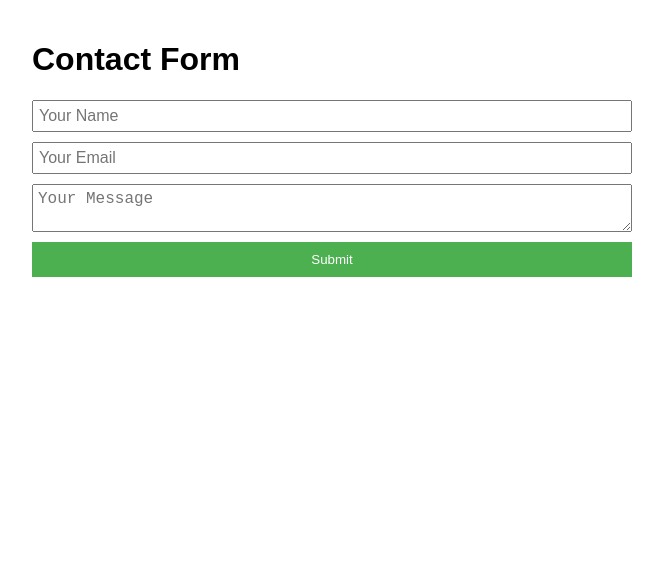
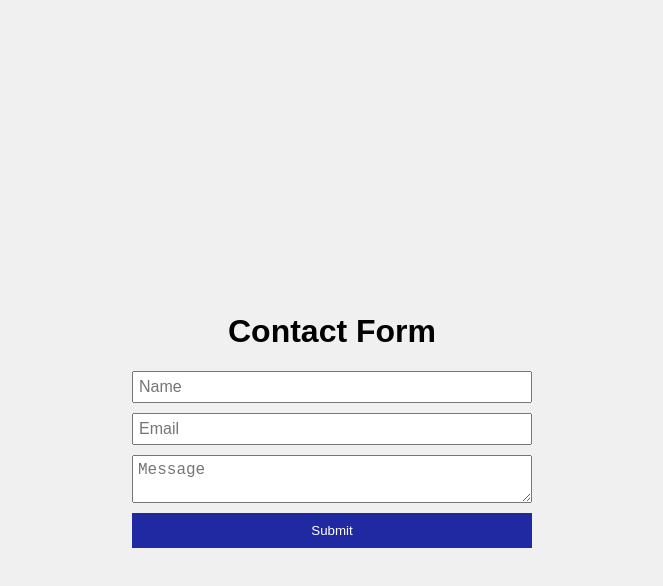
Before and after one commit to renerpdev/poc-gh-release-tags-workflow, a website: page public/index.html in a window 1280 px wide. Shown: the whole page, without its empty margins (308-971 px from the left). Drawn offline with Linux system fonts and the light colour scheme.

Commit message:
change bg and submit button colors

```diff
--- a/public/index.html
+++ b/public/index.html
@@ -7,14 +7,22 @@
     <style>
         body {
             font-family: Arial, sans-serif;
-            max-width: 600px;
-            margin: 0 auto;
             padding: 20px;
+            margin: 0;
+            display: flex;
+            flex-direction: column;
+            justify-content: center;
+            align-items: center;
+            height: 100vh;
+            background-color: #f0f0f0;
+            overflow-y: hidden;
         }
         form {
             display: flex;
             flex-direction: column;
             gap: 10px;
+            width: 100%;
+            max-width: 400px;
         }
         input, textarea {
             padding: 5px;
@@ -22,7 +30,7 @@
         }
         button {
             padding: 10px;
-            background-color: #4CAF50;
+            background-color: #2029a1;
             color: white;
             border: none;
             cursor: pointer;
@@ -34,15 +42,19 @@
             color: #333;
             border-radius: 5px;
             display: none;
+            border: 1px solid #333;
+        }
+        #colorBox{
+            transition: background-color ease-in-out 1s;
         }
     </style>
 </head>
-<body>
+<body id="colorBox">
     <h1>Contact Form</h1>
     <form id="contactForm">
-        <input type="text" id="name" placeholder="Your Name" required>
-        <input type="email" id="email" placeholder="Your Email" required>
-        <textarea id="messageContent" placeholder="Your Message" required></textarea>
+        <input type="text" id="name" placeholder="Name" required>
+        <input type="email" id="email" placeholder="Email" required>
+        <textarea id="messageContent" placeholder="Message" required></textarea>
         <button type="submit">Submit</button>
     </form>
     <div id="submissionMessage"></div>
@@ -68,5 +80,22 @@
             this.reset();
         });
     </script>
+     <script>
+        const colorBox = document.getElementById('colorBox');
+
+        // Genera un color aleatorio en formato hexadecimal
+        function getRandomColor() {
+          return `#${Math.floor(Math.random() * 16777215).toString(16).padStart(6, '0')}`;
+        }
+
+        // Cambia el fondo del div a un color aleatorio
+        function changeBackgroundColor() {
+          const newColor = getRandomColor();
+          colorBox.style.backgroundColor = newColor;
+        }
+
+        // Cambia el color cada 5 segundos (5000ms)
+        setInterval(changeBackgroundColor, 5000);
+      </script>
 </body>
 </html>
```
